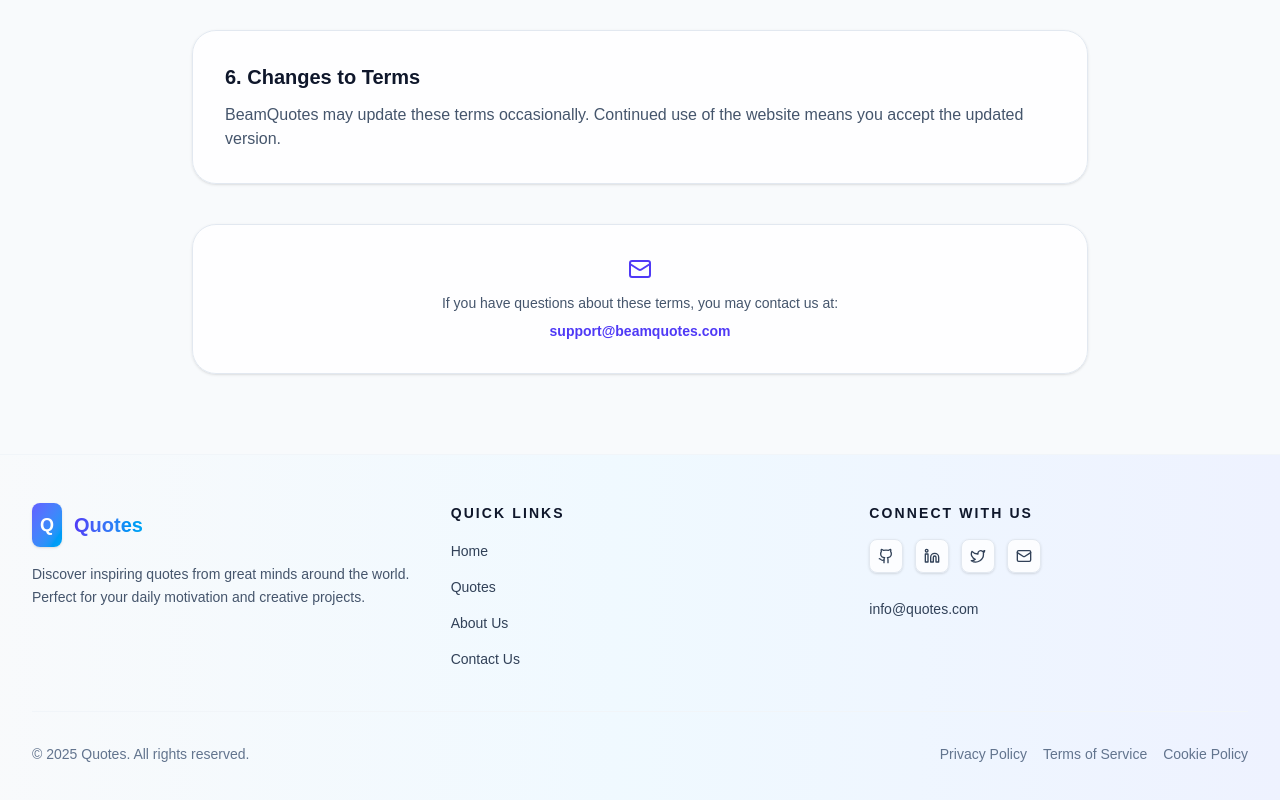
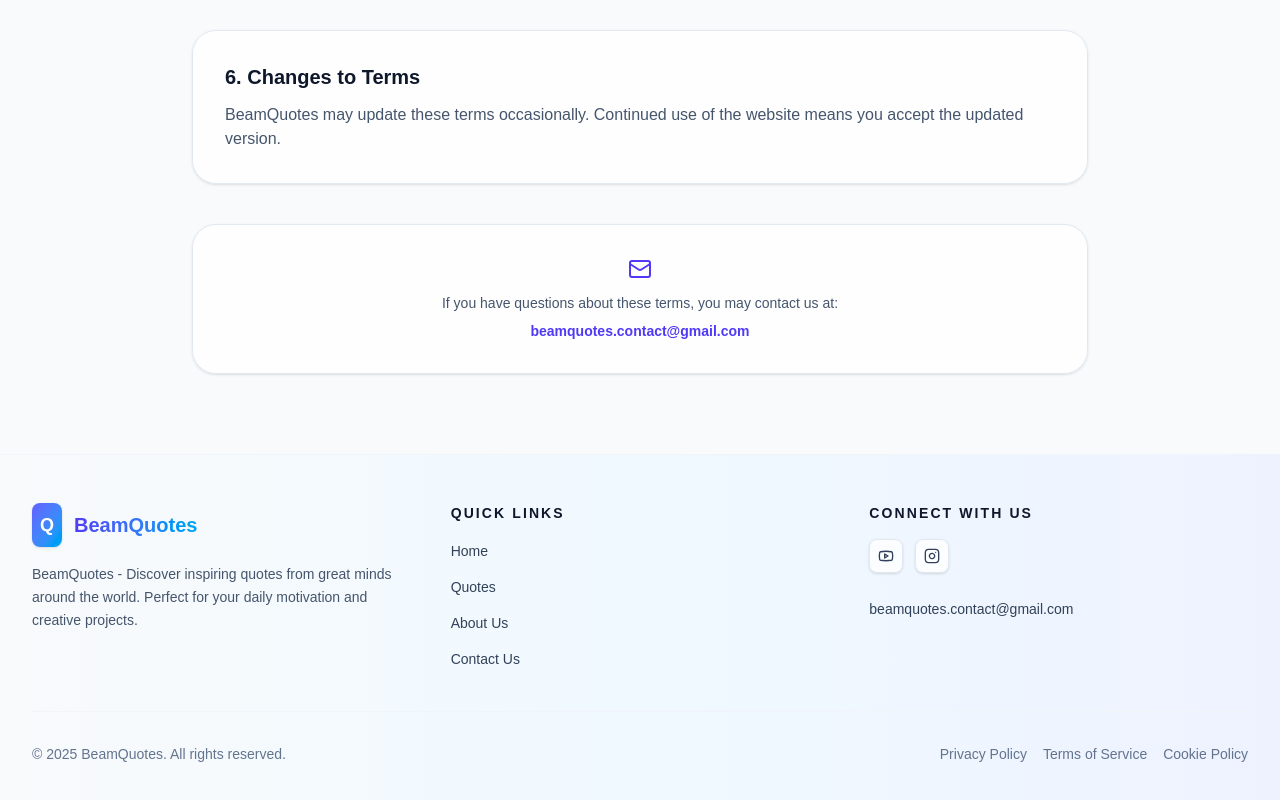
Before and after one commit to tharunbollam-coder/beamquotes, a Next.js app: page /terms in a window 1280 px wide. Shown: the part 1628-2428 px from the top of the page. Built offline with nearby package versions, Linux system fonts and the light colour scheme; no server answers.

Commit message:
10th commit

```diff
--- a/src/app/contact/page.jsx
+++ b/src/app/contact/page.jsx
@@ -5,7 +5,7 @@ import Footer from "@/components/Footer";
 import { Mail, Heart, Info, MessageCircle } from "lucide-react";
 
 export default function ContactPage() {
-  const email = "support@beamquotes.com"; // Change to your email
+  const email = "beamquotes.contact@gmail.com";
 
   return (
     <div className="min-h-screen flex flex-col bg-slate-50 text-slate-900">
--- a/src/app/disclaimer/page.jsx
+++ b/src/app/disclaimer/page.jsx
@@ -102,7 +102,7 @@ export default function DisclaimerPage() {
               If you have questions about this disclaimer, you can contact us at:
             </p>
             <p className="font-semibold text-indigo-600 text-sm mt-2">
-              support@beamquotes.com
+              beamquotes.contact@gmail.com
             </p>
           </div>
         </div>
--- a/src/app/layout.js
+++ b/src/app/layout.js
@@ -15,9 +15,9 @@ const geistMono = Geist_Mono({
 
 export const metadata = {
   metadataBase: new URL(siteUrl),
-  title: "Quotes - Discover Inspiring Quotes Daily",
+  title: "BeamQuotes - Discover Inspiring Quotes Daily",
   description:
-    "Find powerful quotes from great minds. Share, save, and get daily inspiration.",
+    "BeamQuotes - Find powerful quotes from great minds. Share, save, and get daily inspiration.",
   alternates: {
     canonical: siteUrl,
   },
--- a/src/app/page.js
+++ b/src/app/page.js
@@ -7,9 +7,9 @@ import { getFeaturedQuotes } from "@/sanity/lib/queries";
 export const revalidate = 60;
 
 export const metadata = {
-  title: "Quotes - Discover Inspiring Quotes Daily",
+  title: "BeamQuotes - Discover Inspiring Quotes Daily",
   description:
-    "Find powerful quotes from great minds. Share, save, and get daily inspiration.",
+    "BeamQuotes - Find powerful quotes from great minds. Share, save, and get daily inspiration.",
 };
 
 async function Home() {
--- a/src/app/privacy/page.jsx
+++ b/src/app/privacy/page.jsx
@@ -15,7 +15,7 @@ import {
 } from "lucide-react";
 
 export default function PrivacyPolicyPage() {
-  const contactEmail = "support@beamquotes.com"; // change to your email
+  const contactEmail = "beamquotes.contact@gmail.com";
 
   return (
     <div className="min-h-screen flex flex-col bg-slate-50 text-slate-900">
--- a/src/app/terms/page.jsx
+++ b/src/app/terms/page.jsx
@@ -107,7 +107,7 @@ export default function TermsPage() {
             <Mail className="w-6 h-6 text-indigo-600 mx-auto mb-3" />
             <p className="text-sm text-slate-600">If you have questions about these terms, you may contact us at:</p>
             <p className="font-semibold text-indigo-600 text-sm mt-2">
-              support@beamquotes.com
+              beamquotes.contact@gmail.com
             </p>
           </div>
         </div>
--- a/src/components/Footer.jsx
+++ b/src/components/Footer.jsx
@@ -1,4 +1,4 @@
-import { Mail, Github, Linkedin, Twitter } from "lucide-react";
+import { Youtube, Instagram } from "lucide-react";
 import Link from "next/link";
 
 // Reusable Link Component
@@ -52,25 +52,15 @@ export default function Footer() {
 
   const socialLinks = [
     {
-      href: "https://github.com",
-      icon: Github,
-      label: "GitHub"
+      href: "https://youtube.com/@beamquotes?si=ambrnUBewPx4cu0O",
+      icon: Youtube,
+      label: "YouTube"
     },
     {
-      href: "https://linkedin.com",
-      icon: Linkedin,
-      label: "LinkedIn"
-    },
-    {
-      href: "https://twitter.com",
-      icon: Twitter,
-      label: "Twitter"
-    },
-    {
-      href: "mailto:info@quotes.com",
-      icon: Mail,
-      label: "Email us"
-    },
+      href: "https://www.instagram.com/_beamquotes?igsh=MXJ6Y2sxYnp1ZWlhaA==",
+      icon: Instagram,
+      label: "Instagram"
+    }
   ];
 
   return (
@@ -87,11 +77,11 @@ export default function Footer() {
                 <span className="text-white font-bold text-lg">Q</span>
               </div>
               <span className="text-xl font-bold bg-gradient-to-r from-indigo-600 to-sky-500 bg-clip-text text-transparent">
-                Quotes
+                BeamQuotes
               </span>
             </div>
             <p className="text-sm text-slate-600 leading-relaxed">
-              Discover inspiring quotes from great minds around the world.
+              BeamQuotes - Discover inspiring quotes from great minds around the world.
               Perfect for your daily motivation and creative projects.
             </p>
           </div>
@@ -123,10 +113,10 @@ export default function Footer() {
             </div>
             <div className="pt-2">
               <a
-                href="mailto:info@quotes.com"
+                href="mailto:beamquotes.contact@gmail.com"
                 className="text-sm text-slate-700 hover:text-indigo-600 transition-colors duration-200"
               >
-                info@quotes.com
+                beamquotes.contact@gmail.com
               </a>
             </div>
           </div>
@@ -136,7 +126,7 @@ export default function Footer() {
         <div className="border-t border-slate-100 pt-8">
           <div className="flex flex-col md:flex-row justify-between items-center gap-4">
             <p className="text-sm text-slate-500 text-center md:text-left">
-              &copy; {currentYear} Quotes. All rights reserved.
+              &copy; {currentYear} BeamQuotes. All rights reserved.
             </p>
             <div className="flex flex-wrap justify-center gap-4">
               {legalLinks.map((link) => (
--- a/src/components/HomeContent.jsx
+++ b/src/components/HomeContent.jsx
@@ -92,7 +92,7 @@ export default function HomeContent({ quotes }) {
             </a>
             <div className="flex items-center justify-center gap-3">
               <a
-                href="https://youtube.com/your-channel"
+                href="https://youtube.com/@beamquotes?si=ambrnUBewPx4cu0O"
                 target="_blank"
                 rel="noopener noreferrer"
                 className="inline-flex items-center justify-center gap-2 px-5 py-3 rounded-full bg-white text-red-600 border border-slate-200 font-medium shadow-sm hover:shadow-md hover:scale-[1.02] active:scale-[0.99] transition-all duration-300"
@@ -102,7 +102,7 @@ export default function HomeContent({ quotes }) {
                 <span className="sr-only">YouTube</span>
               </a>
               <a
-                href="https://instagram.com/your-profile"
+                href="https://www.instagram.com/_beamquotes?igsh=MXJ6Y2sxYnp1ZWlhaA=="
                 target="_blank"
                 rel="noopener noreferrer"
                 className="inline-flex items-center justify-center gap-2 px-5 py-3 rounded-full bg-white text-pink-600 border border-slate-200 font-medium shadow-sm hover:shadow-md hover:scale-[1.02] active:scale-[0.99] transition-all duration-300"
--- a/src/components/Navbar.jsx
+++ b/src/components/Navbar.jsx
@@ -21,7 +21,7 @@ export default function Navbar() {
               <Quote className="w-5 h-5 text-white" />
             </div>
             <span className="text-xl font-bold bg-gradient-to-r from-indigo-600 to-sky-500 bg-clip-text text-transparent">
-              Quotes
+              BeamQuotes
             </span>
           </a>
 
```
